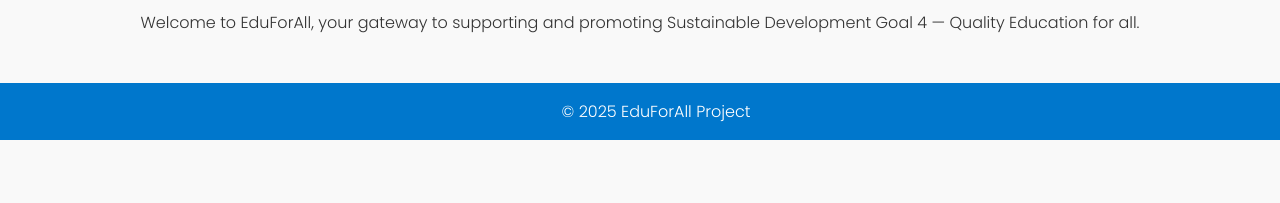
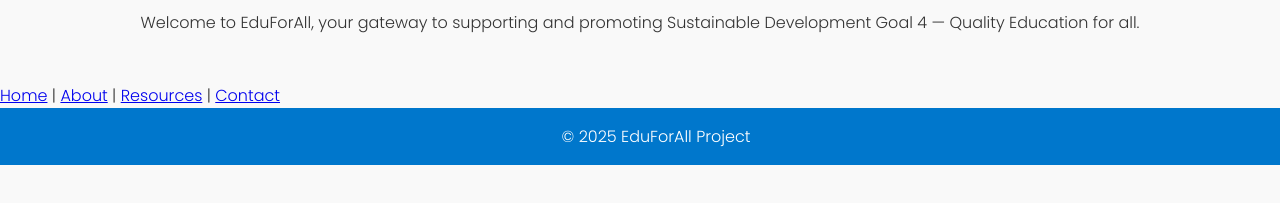
Before and after one commit to AskPro70881/Ed4All, a plain HTML site: page index.html in a window 1280 px wide. Shown: the part 275-478 px from the top of the page. Drawn offline with Linux system fonts and the light colour scheme; files that its build step writes are made by us from their sources.

Commit message:
Update index.html

```diff
--- a/index.html
+++ b/index.html
@@ -21,6 +21,13 @@
         Welcome to EduForAll, your gateway to supporting and promoting Sustainable Development Goal 4 — Quality Education for all.
       </p>
     </section>
+
+     <nav>
+    <a href="index.html">Home</a> |
+    <a href="about.html">About</a> |
+    <a href="resource.html">Resources</a> |
+    <a href="contact.html">Contact</a>
+  </nav>
   </main>
 
   <footer>
```
